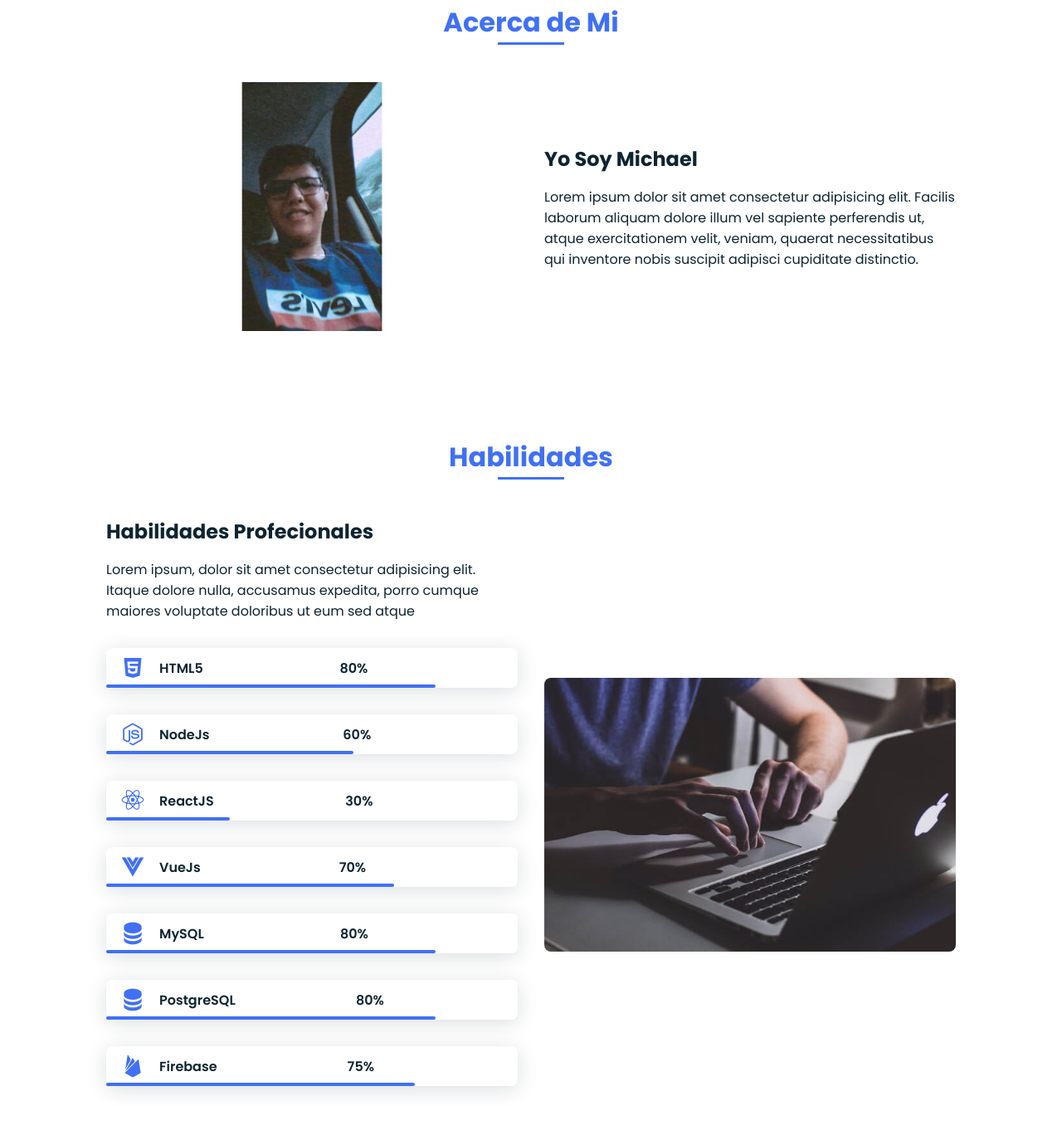
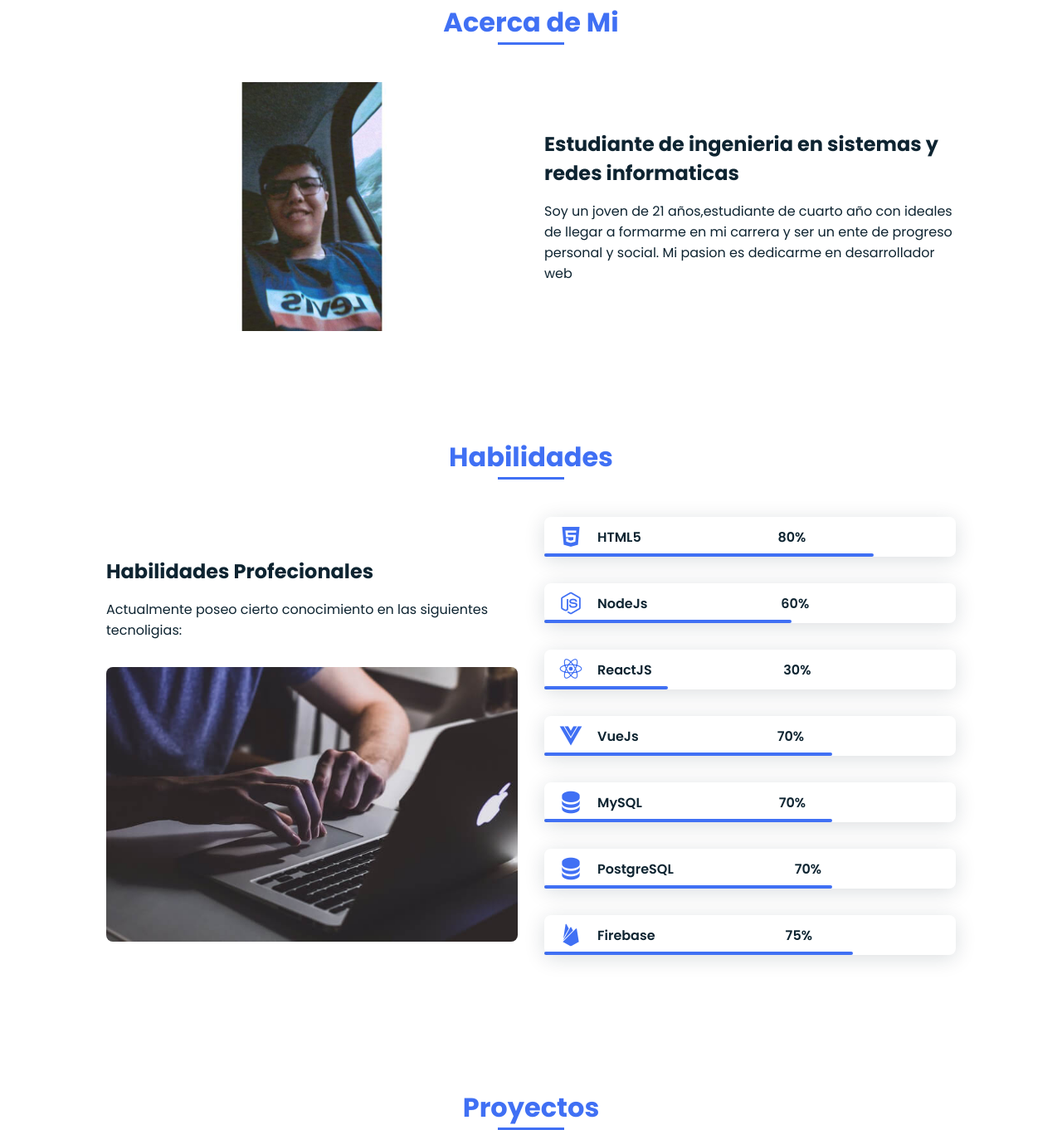
Before and after one commit to xMichaelRodriguez/portafolio, a website: page index.html in a window 1280 px wide. Shown: the part 877-2239 px from the top of the page at 83% size. Drawn offline with nearby package versions, Linux system fonts and the light colour scheme.

Commit message:
update info

```diff
--- a/css/styles.css
+++ b/css/styles.css
@@ -303,10 +303,10 @@ img{
   width: 70%;
 }
 .skills__mysql {
-  width: 80%;
+  width: 70%;
 }
 .skills__postgresql {
-  width: 80%;
+  width: 70%;
 }
 .skills__firebase {
   width: 75%;
--- a/index.html
+++ b/index.html
@@ -59,8 +59,10 @@
             </div>
 
             <div class="home__social">
-                <a href="#" class="home__social-icon"><i class='bx bxl-linkedin'></i> </a>
-                <a href="#" class="home__social-icon"><i class='bx bxl-github'></i> </a>
+                <a href="https://www.linkedin.com/in/michael-rodriguez-a44a21170" class="home__social-icon"><i
+                        class='bx bxl-linkedin'></i> </a>
+                <a href="https://github.com/xMichaelRodriguez" class="home__social-icon"><i class='bx bxl-github'></i>
+                </a>
                 <a href="#" class="home__social-icon"><i class='bx bxl-facebook'></i> </a>
             </div>
             <div class="home__img">
@@ -80,11 +82,11 @@
                     <img src="./img/perfil.jpeg" alt="about ">
                 </div>
                 <div>
-                    <h2 class="about__subtitle">Yo Soy Michael</h2>
-                    <p class="about__text">Lorem ipsum dolor sit amet consectetur adipisicing elit. Facilis laborum
-                        aliquam dolore illum vel
-                        sapiente perferendis ut, atque exercitationem velit, veniam, quaerat necessitatibus qui
-                        inventore nobis suscipit adipisci cupiditate distinctio.</p>
+                    <h2 class="about__subtitle">Estudiante de ingenieria en sistemas y redes informaticas</h2>
+                    <p class="about__text">Soy un joven de 21 años,estudiante de cuarto año con ideales de
+                        llegar a formarme en mi carrera y ser un ente de progreso personal y social. Mi pasion
+                        es dedicarme en desarrollador web
+                    </p>
                 </div>
             </div>
         </section>
@@ -97,8 +99,10 @@
                     <h2 class="skills__subtitle">
                         Habilidades Profecionales
                     </h2>
-                    <p class="skills__text">Lorem ipsum, dolor sit amet consectetur adipisicing elit. Itaque dolore
-                        nulla, accusamus expedita, porro cumque maiores voluptate doloribus ut eum sed atque</p>
+                    <p class="skills__text">Actualmente poseo cierto conocimiento en las siguientes tecnoligias:</p>
+                    <div><img src="./img/work3.jpg" alt="work3" class="skills__img"></div>
+                </div>
+                <div>
 
                     <div class="skills__data">
                         <div class="skills__names">
@@ -173,7 +177,7 @@
                         </div>
 
                         <span class="skills__percentage">
-                            80%
+                            70%
                         </span>
 
                         <div class="skills__names">
@@ -189,7 +193,7 @@
                         </div>
 
                         <span class="skills__percentage">
-                            80%
+                            70%
                         </span>
 
                         <div class="skills__names">
@@ -215,9 +219,7 @@
                     </div>
 
                 </div>
-                <div>
-                    <img src="./img/work3.jpg" alt="work3" class="skills__img">
-                </div>
+
             </div>
 
             </div>
```
